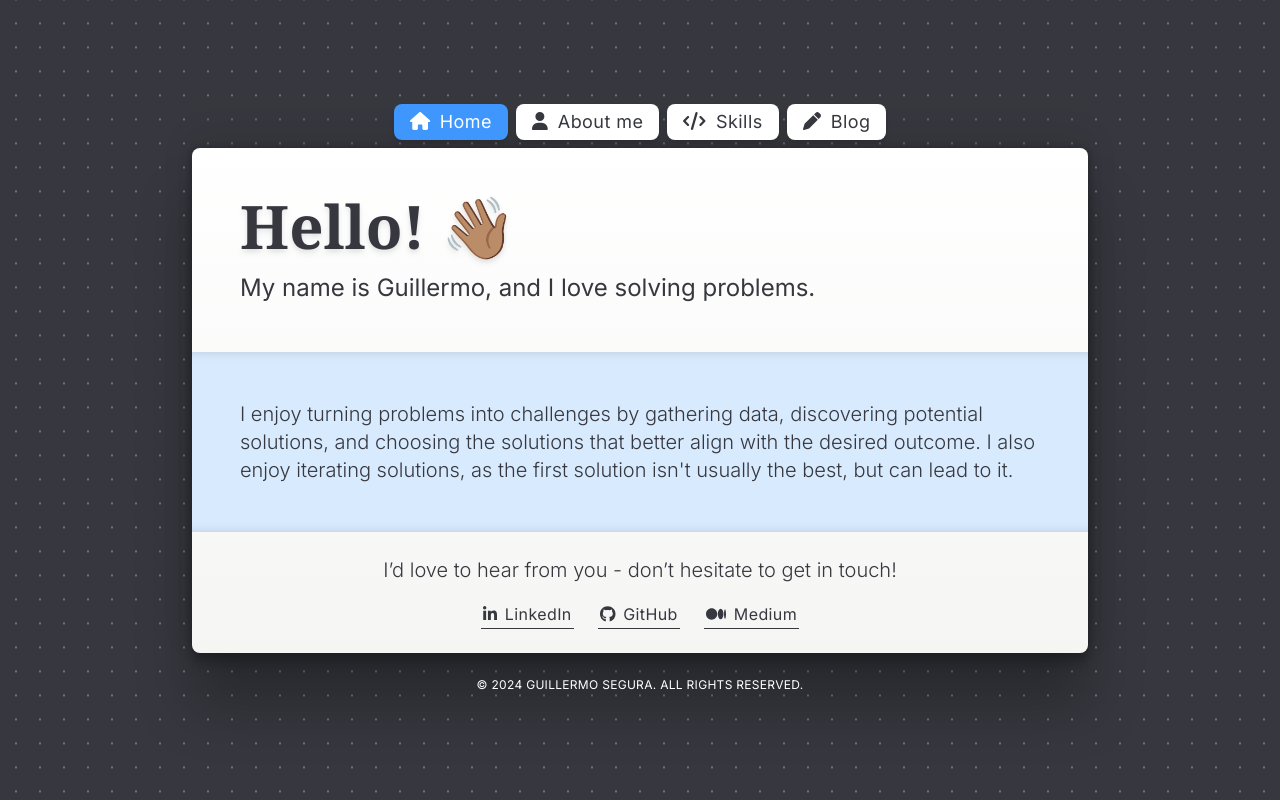
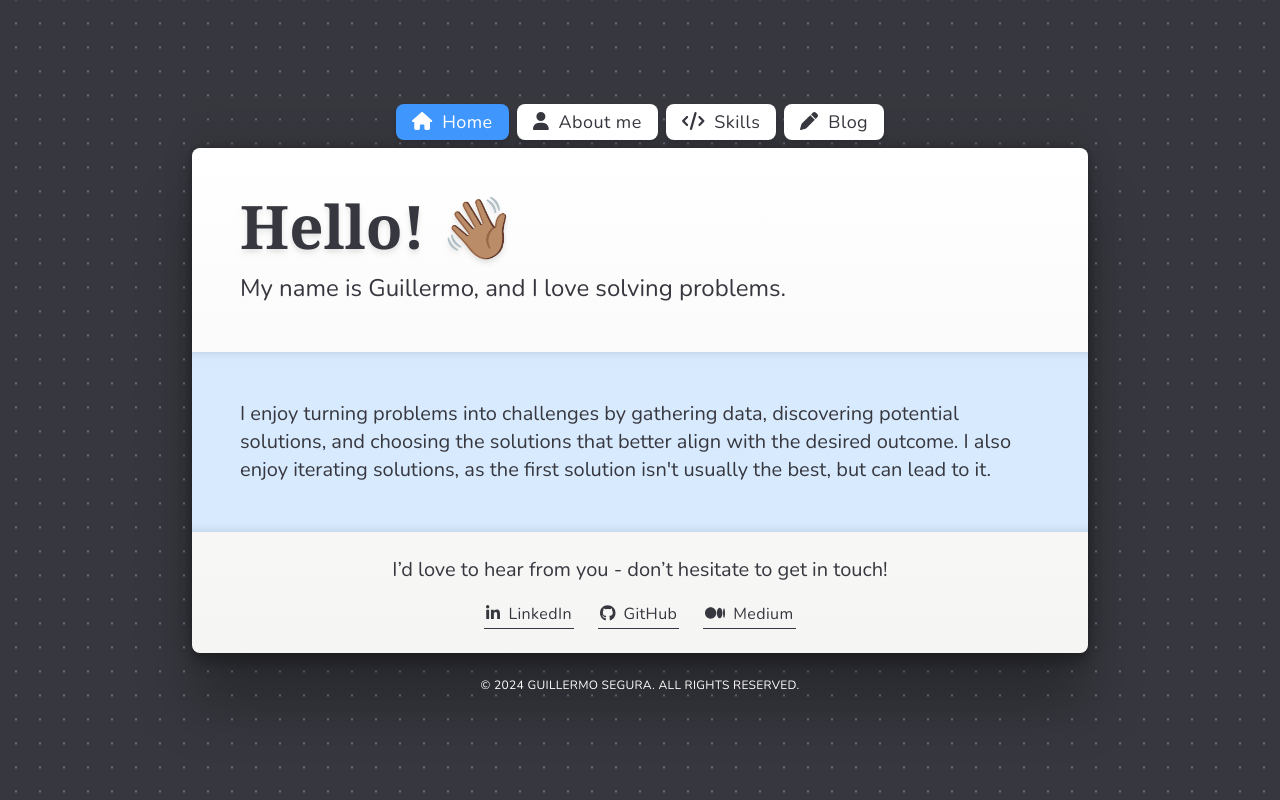
Before and after one commit to guillermo-segura/guillermo-segura.github.io, a Next.js app: page / in a window 1280 px wide. Built offline with nearby package versions, Linux system fonts and the light colour scheme.

Commit message:
feat: change page font

```diff
--- a/src/app/layout.tsx
+++ b/src/app/layout.tsx
@@ -1,6 +1,6 @@
 import { ReactNode } from "react";
 import type { Metadata } from "next";
-import { Inter } from "next/font/google";
+import { Nunito } from "next/font/google";
 
 import { Card, CardFooter } from "@/components/Card";
 import { CopyrightBanner } from "@/components/CopyrightBanner/CopyrightBanner";
@@ -13,7 +13,7 @@ import { config } from "@fortawesome/fontawesome-svg-core";
 import "@fortawesome/fontawesome-svg-core/styles.css";
 config.autoAddCss = false;
 
-const inter = Inter({ subsets: ["latin"] });
+const nunito = Nunito({ subsets: ["latin"] });
 
 export const metadata: Metadata = {
   title: "Welcome!",
@@ -27,7 +27,7 @@ export default function RootLayout({
 }>) {
   return (
     <html lang="en">
-      <body className={joinStringArrays([inter.className], animatedBg)}>
+      <body className={joinStringArrays([nunito.className], animatedBg)}>
         <main className={joinStringArrays(container)}>
           <Navbar />
           <Card>
```
